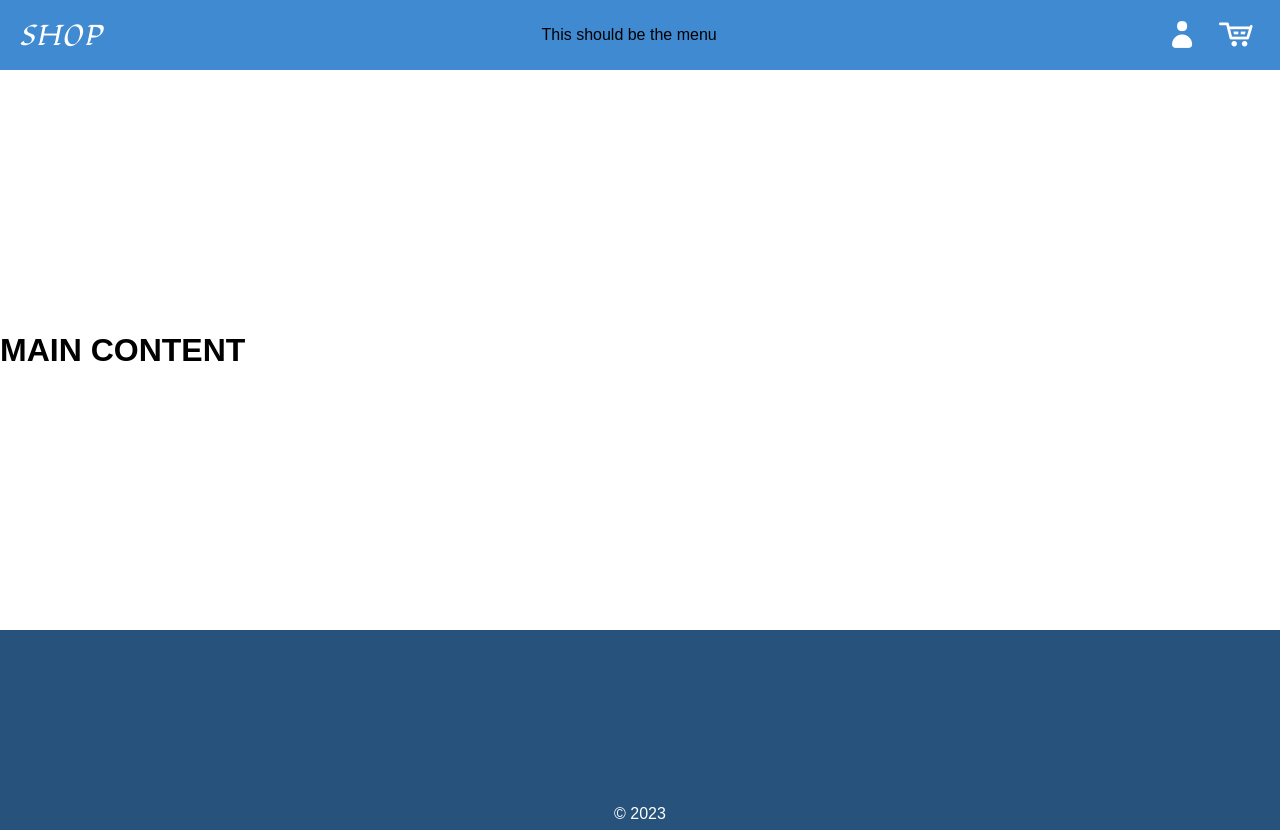
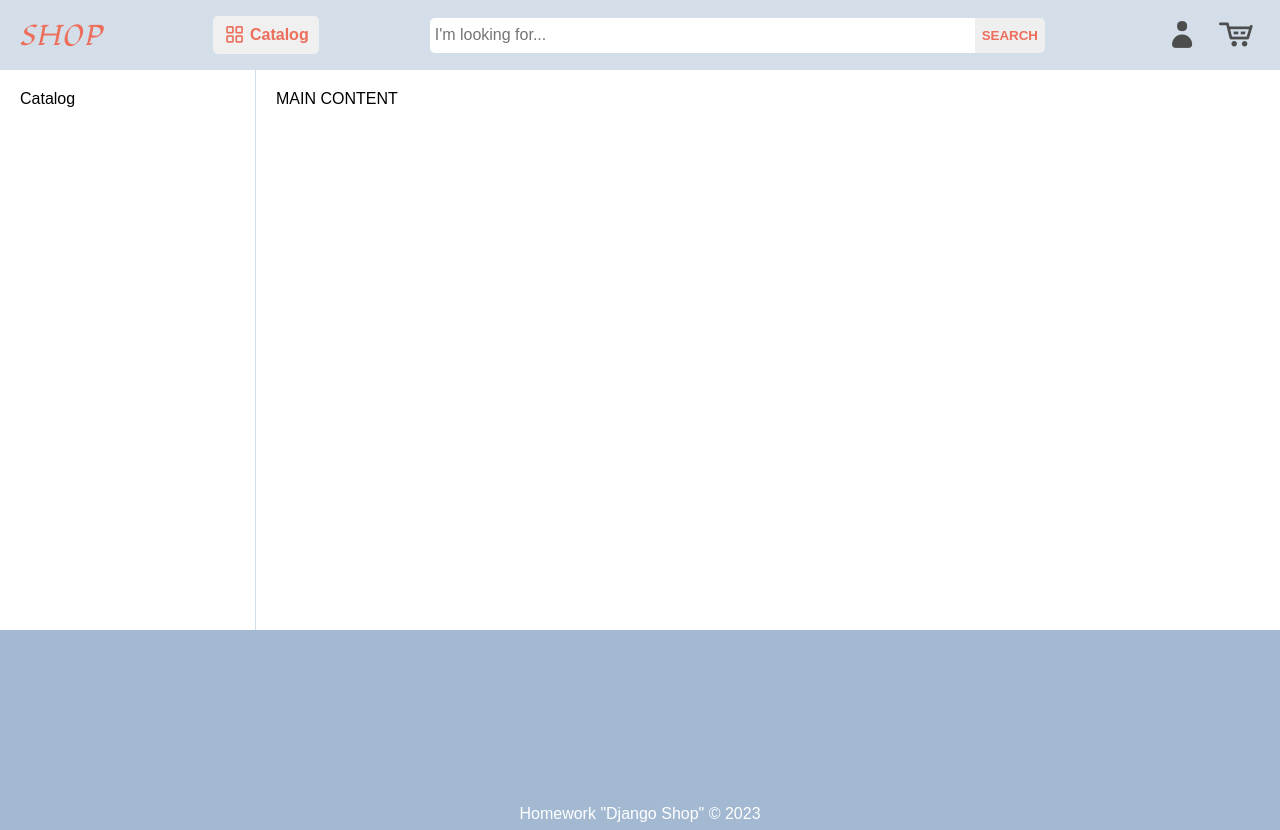
Before and after one commit to AndreyVitovtov/Django_Shop, a Django app: page / in a window 1280 px wide. Run offline with Django 4.2, Linux system fonts and the light colour scheme.

Commit message:
updated home page

```diff
--- a/Shop/app/static/css/main.css
+++ b/Shop/app/static/css/main.css
@@ -8,6 +8,7 @@
 * {
     margin: 0;
     padding: 0;
+    box-sizing: border-box;
 }
 
 .flex-between {
@@ -40,10 +41,60 @@ header {
     font-family: 'Lugrasimo-Regular', sans-serif;
 }
 
+.header-catalog {
+    display: inline-block;
+    padding: 10px;
+    color: var(--buttonTxtColor);
+    border-radius: 5px;
+    cursor: pointer;
+    transition: 0.2s;
+    background-color: var(--buttonBgColor);
+    font-weight: bold;
+}
+
+.header-catalog:hover {
+    background-color: var(--buttonTxtColor);
+    color: var(--buttonTxtColorHover);
+}
+
+.header-search {
+    display: flex;
+    align-items: center;
+}
+
+.header-search input {
+    border: none;
+    outline: none;
+    padding: 5px;
+    width: 550px;
+    height: 35px;
+    border-radius: 5px 0 0 5px;
+    font-size: 16px;
+}
+
+.header-search button {
+    height: 35px;
+    border: none;
+    margin-left: -5px;
+    padding: 7px;
+    border-radius: 0 5px 5px 0;
+    text-transform: uppercase;
+    color: var(--buttonTxtColor);
+    font-weight: bold;
+    cursor: pointer;
+    transition: 0.2s;
+}
+
+.header-search button:hover {
+    background-color: var(--buttonTxtColor);
+    color: var(--buttonTxtColorHover);
+}
+
 .header-actions a i {
     color: var(--iconsColor);
     margin: 5px;
     font-size: var(--iconsSize);
+    transition: 0.2s;
 }
 
 .header-actions a:hover i {
@@ -51,6 +102,23 @@ header {
 }
 
 main {
+    /* TODO: delete after adding content */
+    min-height: 70vh;
+}
+
+main .content {
+    display: flex;
+}
+
+main .main-catalog, main .main-content {
+    padding: 20px;
+}
+
+main .main-catalog {
+    width: 20%;
+    border-right: solid 1px var(--headerBg);
+    height: 100%;
+    /* TODO: delete after adding content */
     min-height: 70vh;
 }
 
--- a/Shop/app/static/css/variables.css
+++ b/Shop/app/static/css/variables.css
@@ -1,14 +1,19 @@
 :root {
     /* HEADER */
-    --headerBg: #408AD2;
+    --headerBg: #D3DEE9;
     --headerHeight: 70px;
-    --logoColor: #FFFFFF;
+    --logoColor: #EC6E5B;
     --logoSize: 26px;
-    --iconsColor: #FFFFFF;
-    --iconsColorHover: #04396C;
+    --iconsColor: #4d4d4d;
+    --iconsColorHover: #EC6E5B;
     --iconsSize: 30px;
 
+    --buttonTxtColor: #EC6E5B;
+    --buttonTxtColorHover: #FFFFFF;
+    --buttonBgColor: #F0F0F0;
+    --buttonBgColorHover: #EC6E5B;
+
     /* FOOTER */
-    --footerBg: #26527C;
+    --footerBg: #a3b9d2;
     --footerHeight: 200px;
 }
--- a/Shop/app/templates/home.html
+++ b/Shop/app/templates/home.html
@@ -2,5 +2,12 @@
 
 
 {% block main %}
-<h1>MAIN CONTENT</h1>
+<div class="content">
+    <div class="main-catalog">
+        Catalog
+    </div>
+    <div class="main-content">
+        MAIN CONTENT
+    </div>
+</div>
 {% endblock %}
--- a/Shop/app/templates/main.html
+++ b/Shop/app/templates/main.html
@@ -15,20 +15,24 @@
         <a href="/">shop</a>
     </div>
     <div class="header-menu">
-        This should be the menu
+        <div class="header-catalog"><i class="icon-th-large-outline"></i> Catalog</div>
+    </div>
+    <div class="header-search">
+        <input type="text" name="search" placeholder="I'm looking for...">
+        <button>search</button>
     </div>
     <div class="flex-between header-actions">
         <a href="/customer" class="customer"><i class="icon-user"></i></a>
         <a href="/cart" class="cart"><i class="icon-cart"></i></a>
     </div>
 </header>
-<main class="flex-between">
+<main>
     {% block main %}
     {% endblock %}
 </main>
 <footer>
     <div class="footer-content"></div>
-    <div class="copyright">© 2023</div>
+    <div class="copyright">Homework "Django Shop" © 2023</div>
 </footer>
 </body>
 </html>
```
